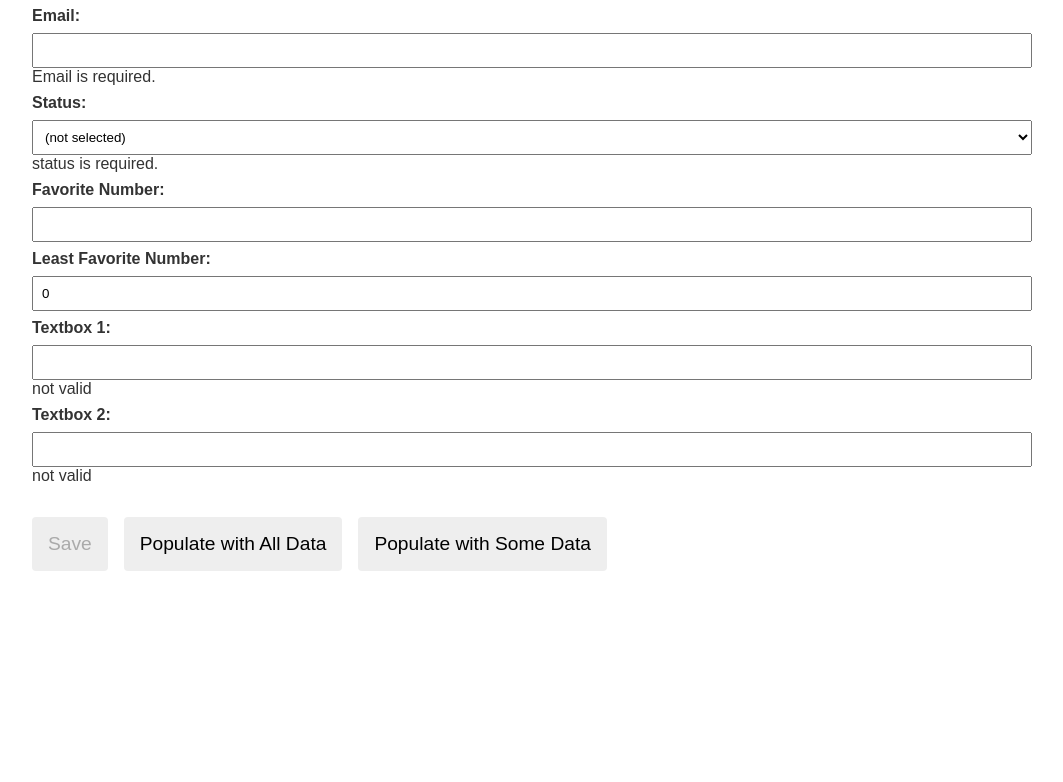
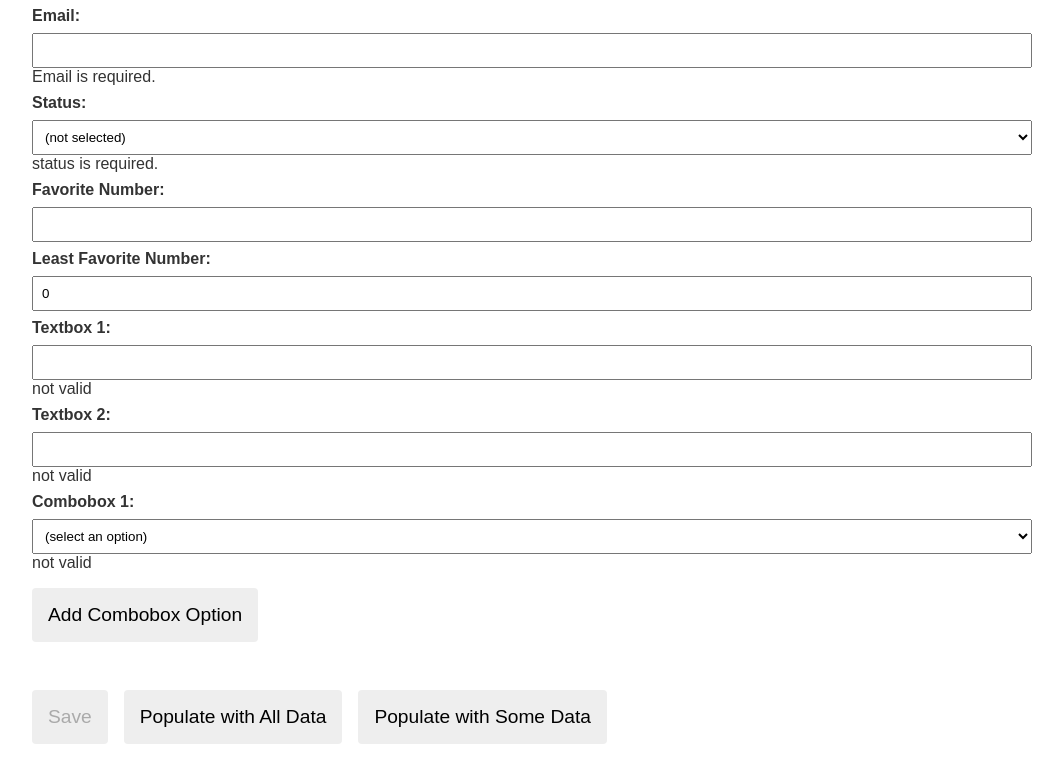
Before and after one commit to benday-inc/AngularChildComponentsWithValidation, an Angular app: page /form1 in a window 1280 px wide. Shown: the part 370-1152 px from the top of the page, without its empty margins (108-1171 px from the left). Before the commit the page ends 989 px from the top, so only its background shows below. Built offline with nearby package versions, Linux system fonts and the light colour scheme.

Commit message:
Got combobox control working

```diff
--- a/src/app/app.module.ts
+++ b/src/app/app.module.ts
@@ -8,6 +8,7 @@ import { LandingPageComponent } from './landing-page/landing-page.component';
 import { ReactiveFormsModule } from '@angular/forms';
 import { ValidationMessageDisplayComponent } from './validation-message-display/validation-message-display.component';
 import { TextboxFieldComponent } from './textbox-field/textbox-field.component';
+import { ComboboxFieldComponent } from './combobox-field/combobox-field.component';
 
 @NgModule({
   declarations: [
@@ -15,7 +16,8 @@ import { TextboxFieldComponent } from './textbox-field/textbox-field.component';
     InputForm1Component,
     LandingPageComponent,
     ValidationMessageDisplayComponent,
-    TextboxFieldComponent
+    TextboxFieldComponent,
+    ComboboxFieldComponent
   ],
   imports: [
     BrowserModule,
--- /dev/null
+++ b/src/app/combobox-field/combobox-field.component.css
@@ -0,0 +1,5 @@
+label {
+    display: block;
+    margin: .5em 0;
+    font-weight: bold;
+  }
--- /dev/null
+++ b/src/app/combobox-field/combobox-field.component.html
@@ -0,0 +1,13 @@
+<ng-container [formGroup]="parentForm">
+    <label for="textbox1">{{displayName}}: </label>
+
+    <select id="textbox1" type="text" formControlName="{{controlName}}">
+      <option value="" disabled selected>(select an option)</option>
+      <option *ngFor="let option of availableValues" [value]="option.key">
+        {{ option.value }}
+      </option>
+    </select>
+    <div *ngIf="!parentForm.controls[controlName]?.valid" class="alert alert-danger">
+        not valid
+    </div>
+</ng-container>
--- /dev/null
+++ b/src/app/combobox-field/combobox-field.component.ts
@@ -0,0 +1,30 @@
+import { Component, Input } from '@angular/core';
+import { FormGroup } from '@angular/forms';
+import { KeyValuePair } from '../key-value-pair';
+
+@Component({
+  selector: 'app-combobox-field',
+  templateUrl: './combobox-field.component.html',
+  styleUrls: ['./combobox-field.component.css']
+})
+export class ComboboxFieldComponent {
+  @Input()
+  parentForm!: FormGroup;
+
+  @Input()
+  controlName!: string;
+
+  @Input()
+  displayName: string = '(displayName not set)';
+
+  public availableValues: KeyValuePair[] = [];
+
+  public addAvailableValue(key: string, value: string) {
+    const temp = new KeyValuePair();
+
+    temp.key = value;
+    temp.value = value;
+
+    this.availableValues.push(temp);
+  }
+}
--- a/src/app/input-form1/input-form1.component.html
+++ b/src/app/input-form1/input-form1.component.html
@@ -39,6 +39,10 @@
 
     <app-textbox-field [parentForm]="theForm" controlName="textbox2" displayName="Textbox 2"></app-textbox-field>
 
+    <app-combobox-field [parentForm]="theForm" controlName="combobox1" displayName="Combobox 1"></app-combobox-field>
+
+    <button type="button" (click)="addComboboxOption()">Add Combobox Option</button>
+
     <p></p>
 
     <button type="button" [disabled]="!theForm.valid" (click)="save()">Save</button>
--- a/src/app/input-form1/input-form1.component.ts
+++ b/src/app/input-form1/input-form1.component.ts
@@ -1,6 +1,7 @@
 import { Component, ViewChild } from '@angular/core';
 import { FormBuilder, FormGroup, Validators } from '@angular/forms';
 import { TextboxFieldComponent } from '../textbox-field/textbox-field.component';
+import { ComboboxFieldComponent } from '../combobox-field/combobox-field.component';
 
 @Component({
   selector: 'app-input-form1',
@@ -10,6 +11,10 @@ import { TextboxFieldComponent } from '../textbox-field/textbox-field.component'
 export class InputForm1Component {
   @ViewChild(TextboxFieldComponent, { static: true })
   public textbox: TextboxFieldComponent | null = null;
+
+  @ViewChild(ComboboxFieldComponent, { static: true })
+  public combobox1: ComboboxFieldComponent | null = null;
+
   // theForm: FormGroup;
   theForm = this.fb.nonNullable.group({
     firstName: ['', Validators.required],
@@ -28,6 +33,7 @@ export class InputForm1Component {
     }],
     textbox1: ['', Validators.required],
     textbox2: ['', Validators.required],
+    combobox1: ['', Validators.required],
   });
 
 
@@ -43,6 +49,14 @@ export class InputForm1Component {
 
   save() {
     console.log(this.theForm?.value);
+  }
+
+  addComboboxOption() {
+    if (this.combobox1 !== null) {
+      const now = new Date()
+      const seconds = now.getSeconds();
+      this.combobox1.addAvailableValue(`test-${seconds}`, `test option ${seconds}`);
+    }
   }
 
   populateWithData(allData: boolean) {
--- /dev/null
+++ b/src/app/key-value-pair.ts
@@ -0,0 +1,5 @@
+
+export class KeyValuePair {
+    public key: string = '';
+    public value: string = '';
+  }
```
Also changed, not shown: 2 other files (tests, documents, lock files or other folders).
